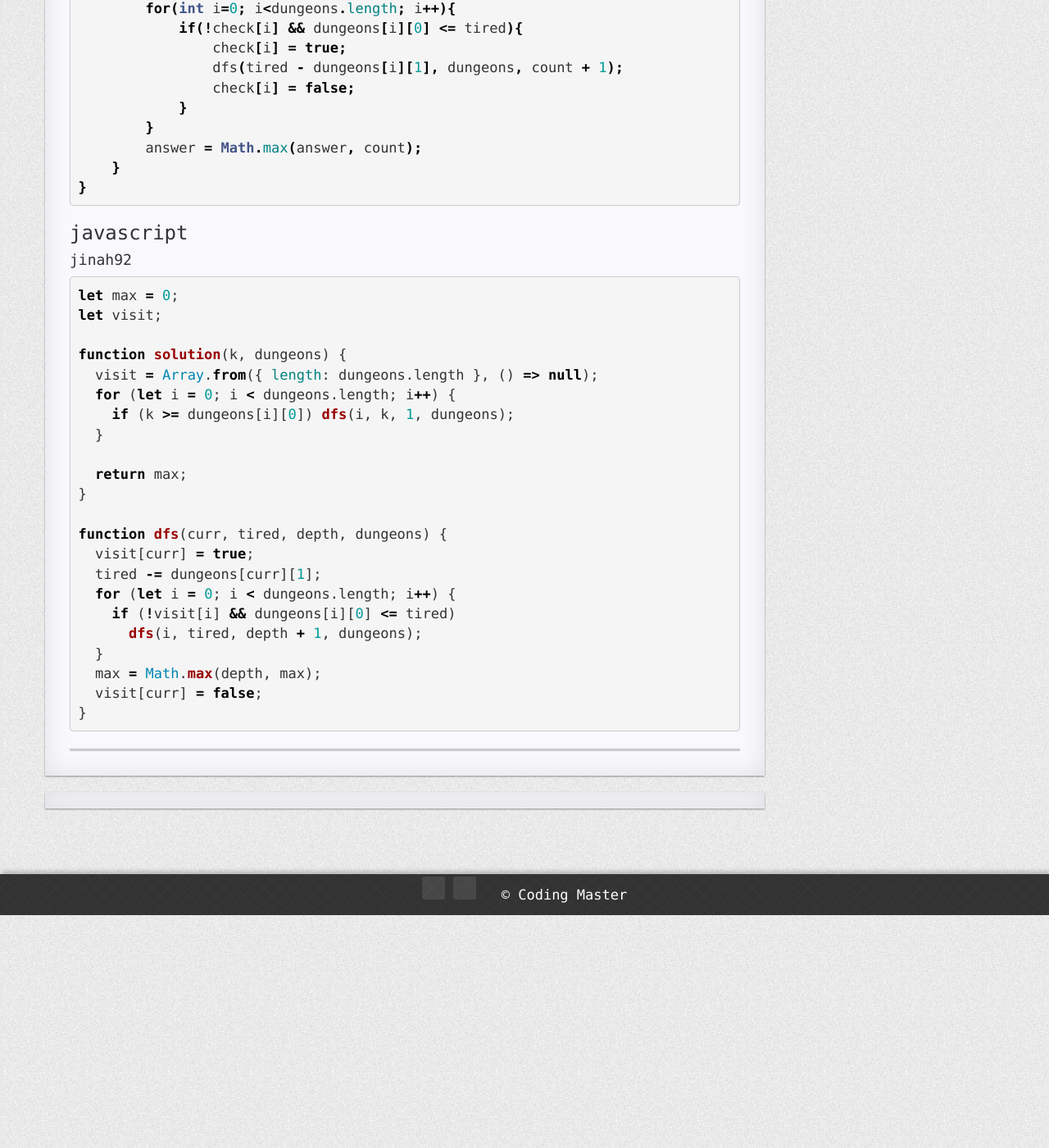
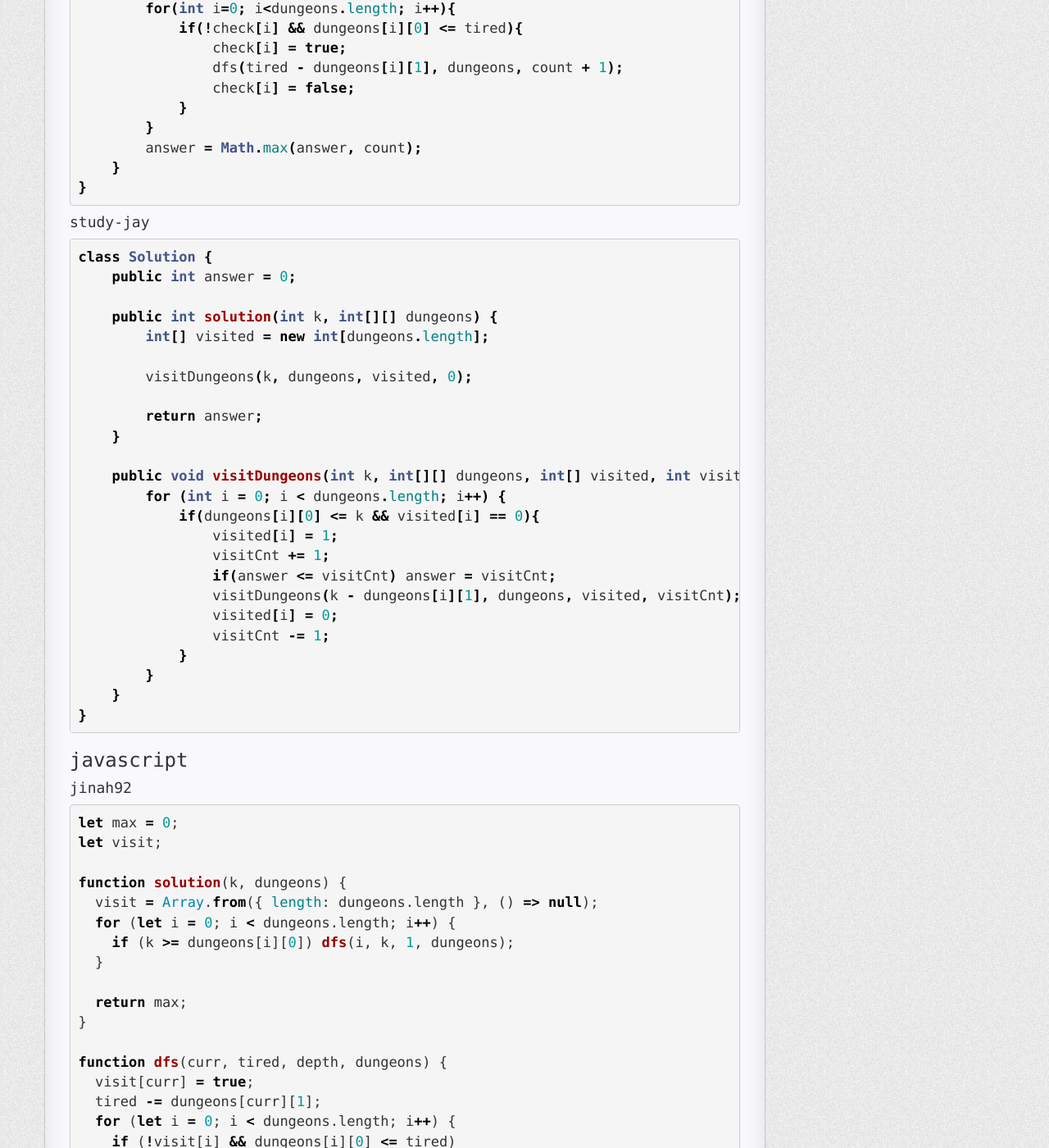
Before and after one commit to COMA-coding-master/COMA-coding-master.github.io, a Jekyll site: the page built from _posts/2022-02-13-피로도.md, in a window 1280 px wide and 1400 px high, scrolled down 1120 px. Shown: the whole window at 82% size. Built offline with Jekyll 4.4.1, drawn with Linux system fonts in a browser that asks for light colours; nearby versions of some CDN libraries; comment, search, counter and statistics services are not loaded; a style sheet for code colours, icons or effects is not loaded.

Commit message:
피로도 풀이

````diff
--- a/_posts/2022-02-13-피로도.md
+++ b/_posts/2022-02-13-피로도.md
@@ -56,6 +56,35 @@ class Solution {
 }
 ```
 
+#### study-jay
+
+```java
+class Solution {
+    public int answer = 0;
+
+    public int solution(int k, int[][] dungeons) {
+        int[] visited = new int[dungeons.length];
+
+        visitDungeons(k, dungeons, visited, 0);
+
+        return answer;
+    }
+
+    public void visitDungeons(int k, int[][] dungeons, int[] visited, int visitCnt){
+        for (int i = 0; i < dungeons.length; i++) {
+            if(dungeons[i][0] <= k && visited[i] == 0){
+                visited[i] = 1;
+                visitCnt += 1;
+                if(answer <= visitCnt) answer = visitCnt;
+                visitDungeons(k - dungeons[i][1], dungeons, visited, visitCnt);
+                visited[i] = 0;
+                visitCnt -= 1;
+            }
+        }
+    }
+}
+```
+
 ### javascript
 
 #### jinah92
````
